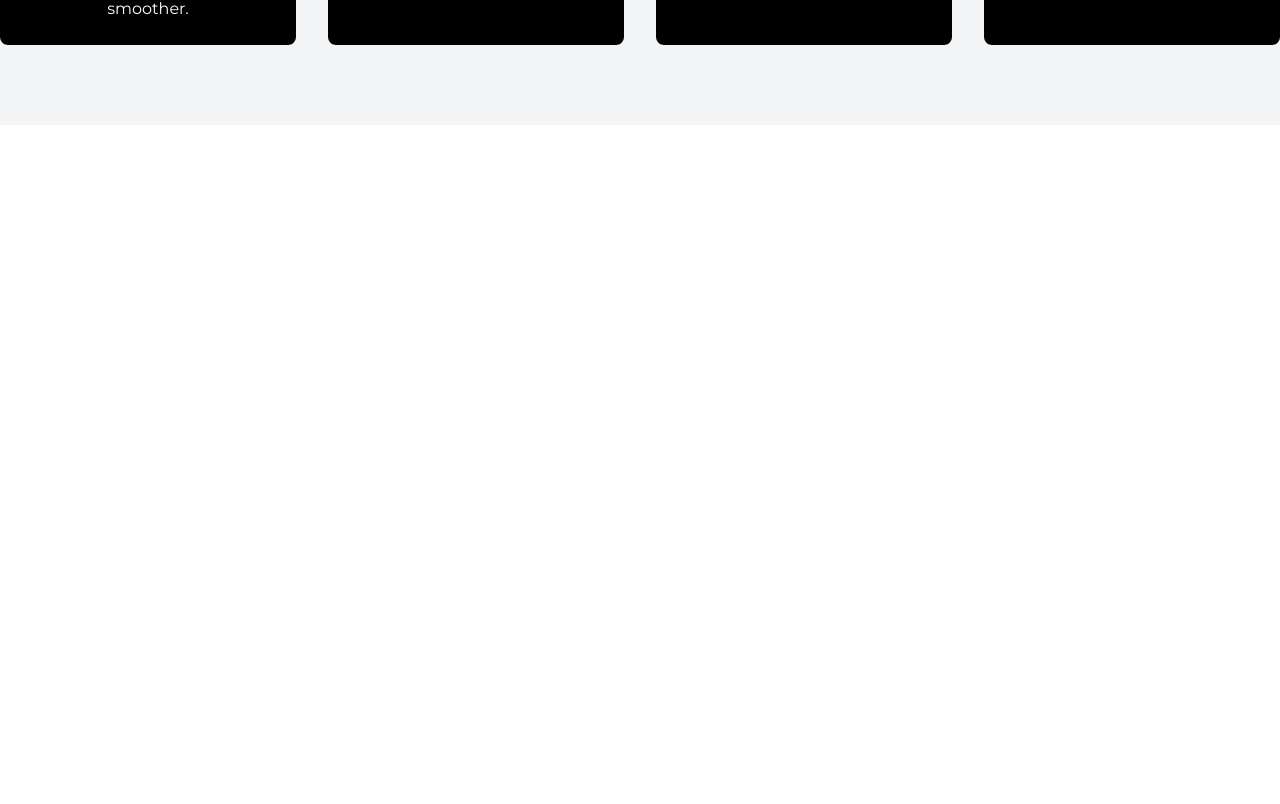
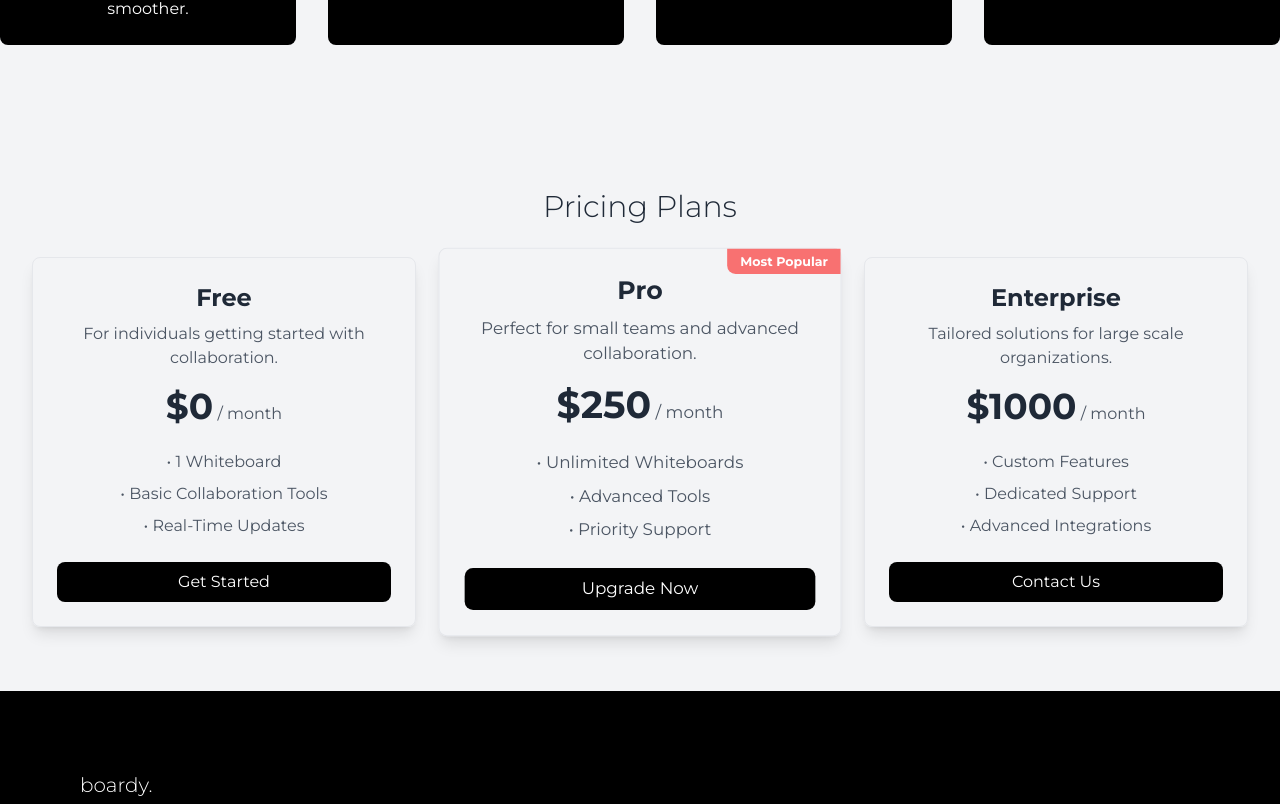
Before and after one commit to rzn1337/boardy-landing, a React (Vite) app: page / in a window 1280 px wide. Shown: the part 1876-2680 px from the top of the page. Built offline with nearby package versions, Linux system fonts and the light colour scheme.

Commit message:
add pricing section

```diff
--- /dev/null
+++ b/src/components/Card.jsx
@@ -0,0 +1,46 @@
+const Card = ({
+    title,
+    description,
+    price,
+    features,
+    buttonText,
+    mostPopular,
+}) => {
+    return (
+        <div
+            className={`relative flex flex-col justify-between border border-gray-200 rounded-lg shadow-lg p-6 transition-transform duration-300 ${
+                mostPopular ? "transform scale-105 border-blue-500" : ""
+            }`}
+        >
+            {mostPopular && (
+                <div className="absolute top-0 right-0 bg-red-400 text-white text-xs font-bold px-3 py-1 rounded-bl-lg">
+                    Most Popular
+                </div>
+            )}
+            <div>
+                <h3 className="text-2xl font-semibold text-gray-800">
+                    {title}
+                </h3>
+                <p className="mt-2 text-gray-600">{description}</p>
+                <div className="mt-4">
+                    <span className="text-4xl font-bold text-gray-800">
+                        {price}
+                    </span>
+                    <span className="text-gray-600"> / month</span>
+                </div>
+                <ul className="mt-6 space-y-2">
+                    {features.map((feature, idx) => (
+                        <li key={idx} className="text-gray-600">
+                            • {feature}
+                        </li>
+                    ))}
+                </ul>
+            </div>
+            <button className="mt-6 w-full bg-black text-white py-2 rounded-lg hover:bg-blue-600 transition-colors duration-300">
+                {buttonText}
+            </button>
+        </div>
+    );
+};
+
+export default Card;
--- a/src/components/Pricing.jsx
+++ b/src/components/Pricing.jsx
@@ -1,7 +1,68 @@
-function Pricing() {
-  return (
-    <div className="py-96"></div>
-  )
-}
+import React from "react";
+import Card from "./Card";
 
-export default Pricing
+const plans = [
+    {
+        name: "Free",
+        price: "$0",
+        description: "For individuals getting started with collaboration.",
+        features: [
+            "1 Whiteboard",
+            "Basic Collaboration Tools",
+            "Real-Time Updates",
+        ],
+        buttonText: "Get Started",
+        mostPopular: false,
+    },
+    {
+        name: "Pro",
+        price: "$250",
+        description: "Perfect for small teams and advanced collaboration.",
+        features: [
+            "Unlimited Whiteboards",
+            "Advanced Tools",
+            "Priority Support",
+        ],
+        buttonText: "Upgrade Now",
+        mostPopular: true,
+    },
+    {
+        name: "Enterprise",
+        price: "$1000",
+        description: "Tailored solutions for large scale organizations.",
+        features: [
+            "Custom Features",
+            "Dedicated Support",
+            "Advanced Integrations",
+        ],
+        buttonText: "Contact Us",
+        mostPopular: false,
+    },
+];
+
+const Pricing = () => {
+    return (
+        <section className="py-16 bg-gray-100">
+            <div className="max-w-7xl mx-auto px-4 sm:px-6 lg:px-8 text-center">
+                <h2 className="text-3xl font-light text-gray-800 mb-8">
+                    Pricing Plans
+                </h2>
+                <div className="grid grid-cols-1 sm:grid-cols-2 lg:grid-cols-3 gap-8">
+                    {plans.map((plan, index) => (
+                        <Card
+                            key={index}
+                            title={plan.name}
+                            description={plan.description}
+                            price={plan.price}
+                            features={plan.features}
+                            buttonText={plan.buttonText}
+                            mostPopular={plan.mostPopular}
+                        />
+                    ))}
+                </div>
+            </div>
+        </section>
+    );
+};
+
+export default Pricing;
```
Also changed, not shown: src/components/constants.js (added).
